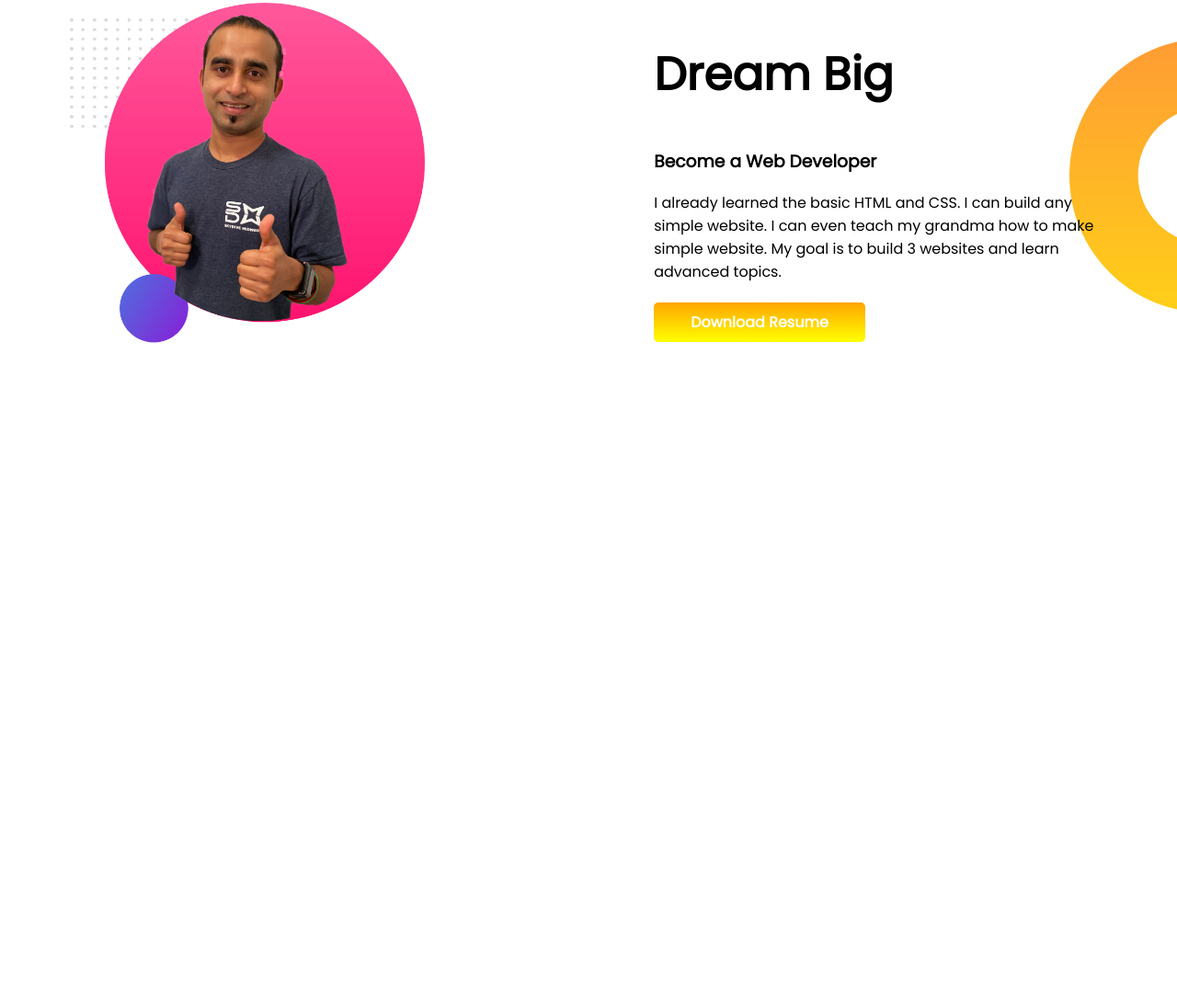
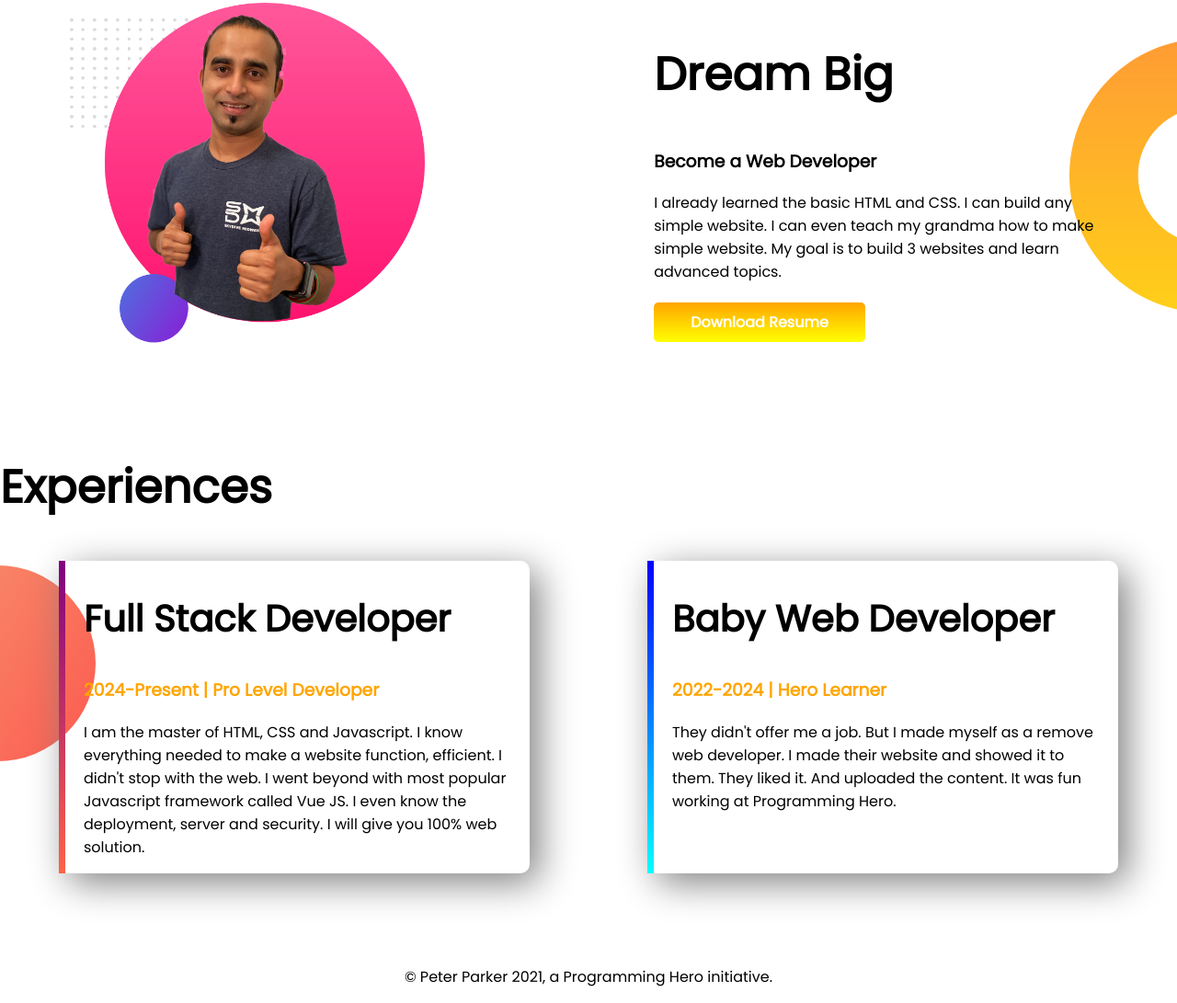
Before and after one commit to istekharulhaque/developer-portfolio, a plain HTML site: page index.html in a window 1280 px wide. Shown: the part 688-1779 px from the top of the page at 92% size. Before the commit the page ends 1181 px from the top, so only its background shows below. Drawn offline with Linux system fonts and the light colour scheme.

Commit message:
Footer and Experience Added

```diff
--- a/index.html
+++ b/index.html
@@ -13,7 +13,7 @@
 </head>
 
 <body>
-    <section class="top-banner">
+    <section class="top-banner flexible-container">
         <div class="half-width">
             <h1>Welcome To</h1>
             <h1><span class="orange-color">Istekharul's</span> Portfolio</h1>
@@ -28,7 +28,7 @@
             <img src="images/Istekharul-picture-with-bg.png" alt="">
         </div>
     </section>
-    <section class="dream-big">
+    <section class="dream-big flexible-container">
         <div class="half-width">
             <img src="images/jhankar2.png" alt="">
         </div>
@@ -41,6 +41,29 @@
             <a class="link-button" target="_blank" href="">Download Resume</a>
         </div>
     </section>
+    <section class="experience-area">
+        <h1>Experiences</h1>
+        <div class="flexible-container">
+            <div id="full-stack-experience" class="experience-item">
+                <h2>Full Stack Developer</h2>
+                <h3 class="orange-color">2024-Present | Pro Level Developer</h3>
+                <p>I am the master of HTML, CSS and Javascript. I know everything needed to make a website function,
+                    efficient. I didn't stop with the web. I went beyond with most popular Javascript framework called
+                    Vue
+                    JS. I even know the deployment, server and security. I will give you 100% web solution.</p>
+            </div>
+            <div id="web-dev-experience" class="experience-item">
+                <h2>Baby Web Developer</h2>
+                <h3 class="orange-color">2022-2024 | Hero Learner</h3>
+                <p>They didn't offer me a job. But I made myself as a remove web developer. I made their website and
+                    showed
+                    it to them. They liked it. And uploaded the content. It was fun working at Programming Hero.</p>
+            </div>
+        </div>
+    </section>
+    <footer>
+        <p>© Peter Parker 2021, a Programming Hero initiative.</p>
+    </footer>
 </body>
 
 </html>
--- a/style.css
+++ b/style.css
@@ -5,10 +5,13 @@ body{
 h1{
     font-size: 50px;
 }
+h2{
+    font-size: 40px;
+}
 .orange-color{
     color: orange;
 }
-section{
+.flexible-container{
     display: flex;
     margin-bottom: 100px;
 }
@@ -40,3 +43,30 @@ section{
     background-position: right;
     padding-right: 10px;
 }
+.experience-area{
+    background-image: url(images/exp-bg.png);
+    background-repeat: no-repeat;
+    background-position: left;
+}
+.experience-item{
+    width: 40%;
+    margin-left: 5%;
+    margin-right: 5%;
+    padding-left: 20px;
+    padding-right: 20px;
+    border-radius: 10px;
+    box-shadow: 10px 10px 40px gray;
+}
+#web-dev-experience{
+    border-left: 7px solid;
+    border-image: linear-gradient(blue, cyan);
+    border-image-slice: 1;
+}
+#full-stack-experience{
+    border-left: 7px solid;
+    border-image: linear-gradient(purple, tomato);
+    border-image-slice: 1;
+}
+footer p{
+    text-align: center;
+}
```
Also changed, not shown: images/2930_16-31478-1_Soft-removebg-preview.png (deleted), images/2930_16-31478-1_Soft.jpg (deleted), images/IMG-20210328-WA0050-01.jpeg (deleted), images/jhankar.png (deleted), images/my-bg.png (deleted), images/my-bg2.png (deleted), 4 other files.
